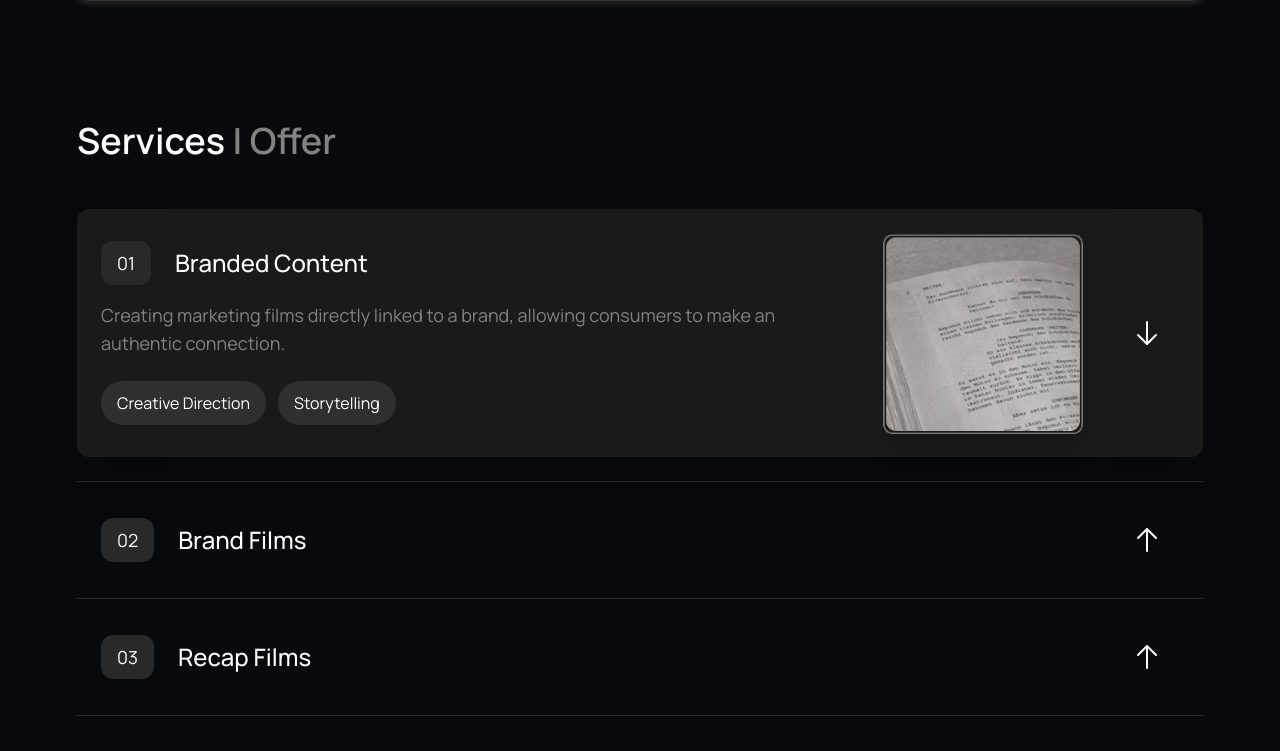
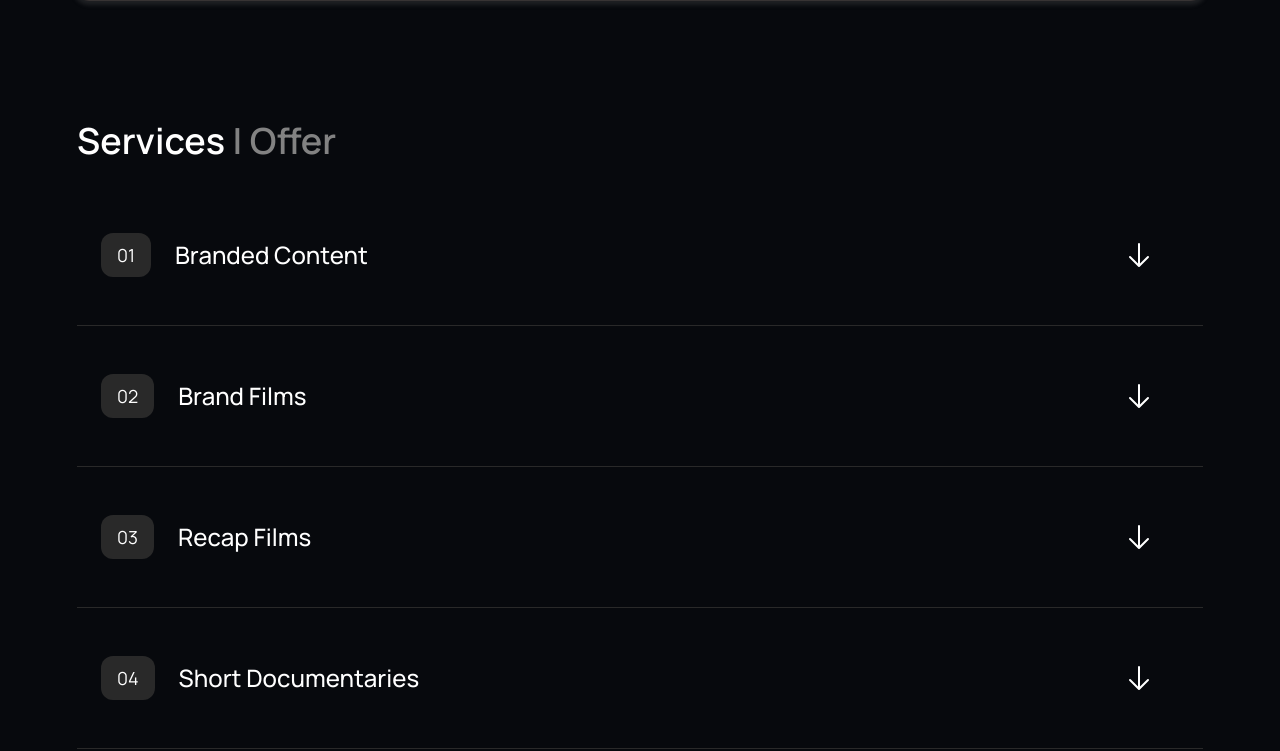
Before and after one commit to asyroful/kp-landing-page, a React (Vite) app: page / in a window 1280 px wide. Shown: the part 1310-2061 px from the top of the page. Built offline with nearby package versions, Linux system fonts and the light colour scheme.

Commit message:
roleback service section

```diff
--- a/src/pages/home/ServiceSection.jsx
+++ b/src/pages/home/ServiceSection.jsx
@@ -1,15 +1,12 @@
 import { useRef, useState } from "react";
-import { motion, AnimatePresence, useScroll, useTransform } from "framer-motion";
-import { ArrowUpIcon, ArrowDownIcon } from "@phosphor-icons/react";
-
-// Asumsikan path dan nama file gambar sudah benar
+import { motion, scale, useScroll, useTransform } from "framer-motion";
 import service01 from "../../assets/image/service-01.png";
 import service02 from "../../assets/image/service-02.png";
 import service03 from "../../assets/image/service-03.png";
 import service04 from "../../assets/image/service-04.png";
 import service05 from "../../assets/image/service-05.png";
+import { ArrowDownIcon, ArrowUpIcon, ArrowUpRightIcon } from "@phosphor-icons/react";
 
-// Data Layanan
 const services = [
   {
     title: "Branded Content",
@@ -48,257 +45,128 @@ const services = [
   },
 ];
 
-// --- Komponen Item Layanan (Accordion) ---
+const AccordionHeader = ({ isOpen, index, title, onClick }) => (
+  <motion.div
+    onClick={onClick}
+    initial={false}
+    animate={
+      isOpen
+        ? { backgroundColor: "#1A1A1A", borderRadius: "0.75rem 0.75rem 0rem 0rem" }
+        : { backgroundColor: "rgba(0,0,0,0)", borderRadius: "0rem" }
+    }
+    transition={{ duration: 0.3, type: "tween" }}
+  >
+    <div
+      className="flex justify-between items-center cursor-pointer transition-all p-3 lg:p-6 mb-0"
+    >
+      <div className="flex items-center gap-6">
+        <motion.div className="bg-[#292929] px-4 py-2 item-center rounded-xl w-fit text-white font-normal text-base lg:text-lg" layout>
+          {String(index + 1).padStart(2, "0")}
+        </motion.div>
+        <motion.div className="text-white text-lg font-medium lg:text-2xl" layout>
+          {title}
+        </motion.div>
+      </div>
+      <motion.span className="flex mr-4 lg:mr-6 items-center justify-end" animate={{ rotate: isOpen ? 0 : 180 }} transition={{ duration: 0.4 }}>
+        <ArrowUpIcon size={32} className="transition-transform duration-300 text-white" />
+      </motion.span>
+    </div>
+  </motion.div>
+);
 
-const ServiceItem = ({ service, index, openIndex, setOpenIndex }) => {
-  const isOpen = openIndex === index;
-  const itemRef = useRef(null);
-
-  // Efek Parallax/Scroll untuk gambar saat terbuka (hanya pada layar besar)
-  const { scrollYProgress } = useScroll({
-    target: itemRef,
-    offset: ["start end", "end start"], // Efek dari saat item masuk hingga keluar dari viewport
-  });
-
-  // Efek geser minor (sedikit bergerak saat scroll)
-  const imageParallaxY = useTransform(scrollYProgress, [0, 1], ["-5%", "5%"]);
-
-  const toggleOpen = () => {
-    setOpenIndex(isOpen ? null : index);
-  };
-
-  const number = String(index + 1).padStart(2, "0");
-
-  return (
-    // Container utama setiap item
+const AccordionContent = ({ isOpen, index, service, onClick }) => (
   <motion.div
-      ref={itemRef}
-      className="border-b border-[#292929] transition-colors duration-300"
-      layout
+    onClick={onClick}
+    className={`overflow-hidden ${isOpen ? "cursor-pointer py-3 lg:py-6" : ""} bg-[#1A1A1A] rounded-b-xl lg:rounded-b-lg px-3 lg:px-6 pt-0 mb-6`}
+    initial={false}
+    animate={isOpen ? { maxHeight: 1000, opacity: 1 } : { maxHeight: 0, opacity: 0 }}
+    transition={{ duration: 0.5, type: "tween" }}
+    style={{ pointerEvents: isOpen ? "auto" : "none" }}
   >
-      {/* Container untuk Desktop/Tablet (Layar Besar) - Tampilan Card Terbuka */}
-      {isOpen && (
     <motion.div
-          key="desktop-expanded"
-          initial={{ opacity: 0, height: 0 }}
-          animate={{ opacity: 1, height: "auto" }}
-          exit={{ opacity: 0, height: 0 }}
-          transition={{ duration: 0.5, type: "tween" }}
-          className="hidden lg:block bg-[#1A1A1A] p-6 rounded-xl shadow-2xl mb-6"
-          layout
+      className="grid grid-cols-3"
+      initial={false}
+      animate={isOpen ? { opacity: 1, y: 0 } : { opacity: 0, y: 20 }}
+      transition={{ duration: 0.4, delay: isOpen ? 0.1 : 0 }}
     >
-          <div className="flex justify-between items-center gap-10">
-            {/* Konten Kiri (Deskripsi dan Tags) */}
-            <div className="flex-1">
-              <div className="flex items-center gap-6 mb-4">
-                <div className="bg-[#292929] px-4 py-2 rounded-xl text-white font-normal text-lg">
-                  {number}
+      <div className="col-span-3 lg:col-span-2">
+        <div className="mb-8">
+          <div className="text-base lg:text-lg text-[#828282] text-normal">{service.description}</div>
         </div>
-                <h3 className="text-white text-2xl font-medium">
-                  {service.title}
-                </h3>
-              </div>
-              <p className="text-lg text-[#828282] mb-6">
-                {service.description}
-              </p>
-              <div className="flex flex-wrap gap-3">
+        <div className="mt-6 text-center flex flex-wrap gap-3 overflow-x-auto whitespace-nowrap md:grid md:grid-cols-2 md:whitespace-normal md:overflow-visible lg:flex lg:flex-wrap lg:gap-3 lg:grid-cols-none">
           {service.tags.map((tag, tagIndex) => (
-                  <motion.span
+            <motion.div
               key={tagIndex}
-                    className="rounded-3xl bg-[#2F2F2F] px-4 py-[10px] text-white text-base font-normal"
-                    initial={{ opacity: 0, y: 10 }}
-                    animate={{ opacity: 1, y: 0 }}
-                    transition={{ duration: 0.3, delay: tagIndex * 0.05 }}
+              className="rounded-3xl bg-[#2F2F2F] px-3 py-[10px] text-white text-sm lg:text-base font-normal"
+              initial={false}
+              animate={isOpen ? { opacity: 1, x: 0 } : { opacity: 0, x: 20 }}
+              transition={{ duration: 0.3, delay: isOpen ? 0.2 + tagIndex * 0.05 : 0 }}
             >
               {tag}
-                  </motion.span>
+            </motion.div>
           ))}
         </div>
-            </div>
-
-            {/* Konten Kanan (Gambar) */}
-            <div className="flex items-center gap-12 mr-4">
-              <motion.div
-                className="w-full max-w-[200px] relative overflow-hidden rounded-lg shadow-xl shrink-0"
-                style={{ y: imageParallaxY }} // Terapkan Parallax Y
-              >
-                <img
-                  src={service.image}
-                  alt={service.title}
-                  className="w-full object-cover rounded-lg"
-                />
-              </motion.div>
-              <motion.div
-                onClick={toggleOpen}
-                className="cursor-pointer"
-                animate={{ rotate: isOpen ? 180 : 0 }}
-                transition={{ duration: 0.4 }}
-              >
-                <ArrowUpIcon size={32} className="text-white transition-transform duration-300" />
-              </motion.div>
-            </div>
-          </div>
-        </motion.div>
-      )}
-
-      {/* Container untuk Semua Ukuran (Header Accordion/Judul) */}
-      <motion.div
-        key="header"
-        onClick={toggleOpen}
-        className={`flex justify-between items-center cursor-pointer transition-all p-3 my-2 lg:my-3 lg:p-6 ${
-          isOpen && "hidden"
-        }`} // Sembunyikan Header di desktop jika terbuka
-        initial={false}
-        animate={
-          isOpen && window.innerWidth < 1024 // Hanya untuk mobile/tablet
-            ? { backgroundColor: "#1A1A1A", borderRadius: "0.75rem" }
-            : { backgroundColor: "rgba(0,0,0,0)", borderRadius: "0rem" }
-        }
-        transition={{ duration: 0.4 }}
-        layout
-      >
-        <div className="flex items-center gap-6">
-          <motion.div
-            className="bg-[#292929] px-4 py-2 rounded-xl w-fit text-white font-normal text-base md:text-lg"
-            layout="position"
-          >
-            {number}
-          </motion.div>
-          <h3
-            className="text-white text-lg font-medium md:text-2xl"
-          >
-            {service.title}
-          </h3>
-        </div>
-        <motion.span
-          className="flex items-center justify-end mr-4"
-          animate={{ rotate: isOpen ? 0 : 180 }}
-          transition={{ duration: 0.4 }}
-        >
-          {/* Ganti ikon berdasarkan status open/closed */}
-          {isOpen ? (
-            <ArrowUpIcon size={32} className="transition-transform duration-300 text-white" />
-          ) : (
-            <ArrowDownIcon size={32} className="transition-transform duration-300 text-white" />
-          )}
-        </motion.span>
-      </motion.div>
-
-      {/* Container untuk Mobile/Tablet (Konten Accordion) */}
-      <AnimatePresence initial={false}>
         {isOpen && (
-          <motion.div
-            key="mobile-expanded"
-            className="lg:hidden px-4 py-4 md:px-6 md:py-0 bg-[#1A1A1A] rounded-xl mb-6"
-            initial="collapsed"
-            animate="open"
-            exit="collapsed"
-            variants={{
-              open: { opacity: 1, height: "auto" },
-              collapsed: { opacity: 0, height: 0 },
-            }}
-            onClick={toggleOpen}
-            transition={{ duration: 0.5, ease: [0.04, 0.62, 0.23, 0.98] }}
-            layout
-          >
-            <div className="w-full">
+          <div className="py-4 w-full lg:hidden">
             <motion.img
               src={service.image}
-                className="w-full h-auto object-cover rounded-lg"
-                alt={service.title}
-                initial={{ opacity: 0, scale: 0.95 }}
-                animate={{ opacity: 1, scale: 1 }}
-                transition={{ duration: 0.4, delay: 0.4 }}
+              className="w-full"
+              alt=""
+              initial={false}
+              animate={isOpen ? { opacity: 1, scale: 1 } : { opacity: 0, scale: 0.95 }}
+              transition={{ duration: 0.4, delay: isOpen ? 0.15 : 0 }}
             />
           </div>
-            <div className="flex justify-between items-center mt-4">
-              <div className="flex items-center gap-6">
-                <motion.div
-                  className="bg-[#292929] px-3 py-[10px] rounded-xl w-fit text-white font-normal text-base md:text-lg"
-                  layout="position"
-                >
-                  {number}
-                </motion.div>
-                <motion.h3
-                  className="text-white text-lg font-medium md:text-2xl"
-                  layout="position"
-                >
-                  {service.title}
-                </motion.h3>
+        )}
       </div>
-              <motion.span
-                className="flex items-center justify-end mr-4"
-                animate={{ rotate: isOpen ? 0 : 180 }}
-                transition={{ duration: 0.4 }}
-              >
-                {/* Ganti ikon berdasarkan status open/closed */}
-                {isOpen ? (
-                  <ArrowDownIcon size={32} className="transition-transform duration-300 text-white" />
-                ) : (
-                  <ArrowUpIcon size={32} className="transition-transform duration-300 text-white" />
-                )}
-              </motion.span>
-            </div>
-            <motion.div
-              className="pt-6"
-              initial={{ opacity: 0, y: -20 }}
-              animate={{ opacity: 1, y: 0 }}
-              transition={{ duration: 0.3, delay: 0.2 }}
-            >
-              <p className="text-base md:text-lg text-[#828282] mb-6">
-                {service.description}
-              </p>
-              <div className="flex flex-wrap gap-3">
-                {service.tags.map((tag, tagIndex) => (
-                  <motion.span
-                    key={tagIndex}
-                    className="rounded-3xl bg-[#2F2F2F] px-4 py-[10px] text-white text-sm md:text-base font-normal"
-                    initial={{ opacity: 0, x: -20 }}
-                    animate={{ opacity: 1, x: 0 }}
-                    transition={{ duration: 0.3, delay: 0.3 + tagIndex * 0.05 }}
-                  >
-                    {tag}
-                  </motion.span>
-                ))}
+      <div className="hidden lg:flex items-center justify-end mr-5 text-white">
+        <motion.img
+          src={service.image}
+          alt=""
+          initial={false}
+          animate={isOpen ? { opacity: 1, scale: 1 } : { opacity: 0, scale: 0.95 }}
+          transition={{ duration: 0.4, delay: isOpen ? 0.15 : 0 }}
+        />
       </div>
     </motion.div>
   </motion.div>
-        )}
-      </AnimatePresence>
-    </motion.div>
 );
-};
-
 
 const ServiceSection = () => {
-  const [openIndex, setOpenIndex] = useState(0);
+  const ref = useRef(null);
+  const { scrollYProgress } = useScroll({ target: ref, offset: ["start end", "end start"] });
+  const y = useTransform(scrollYProgress, [0, 1], ["-10%", "10%"]);
+  const [openIndex, setOpenIndex] = useState(null);
 
   return (
-    <section id="services" className="pt-10 pb-20 bg-[#07090D] scroll-mt-24">
-      <div className="container mx-auto px-4 md:px-0">
+    <section id="services" ref={ref} className="pt-10 pb-20 bg-[#07090D] scroll-mt-24">
+      <div className="container mx-auto px-10 md:px-8 lg:px-0">
         {/* Section Title */}
-        <motion.div
-          initial={{ opacity: 0, y: 20 }}
-          whileInView={{ opacity: 1, y: 0 }}
-          viewport={{ once: true, amount: 0.5 }}
-          transition={{ duration: 0.5 }}
-          className="text-2xl md:text-4xl font-semibold mb-12 text-white"
-        >
+        <div className="text-2xl md:text-4xl font-semibold mb-12 text-white">
           Services <span className="text-[#828282]">| Offer</span>
-        </motion.div>
-
-        {/* Daftar Layanan */}
-        <div>
-          {services.map((service, index) => (
-            <ServiceItem
-              key={index}
+        </div>
+        {services.map((service, index) => {
+          const isOpen = openIndex === index;
+          return (
+            <div key={index}>
+              <AccordionHeader
+                isOpen={isOpen}
+                index={index}
+                title={service.title}
+                image={service.image}
+                onClick={() => setOpenIndex(isOpen ? null : index)}
+              />
+              <AccordionContent
+                isOpen={isOpen}
+                index={index}
                 service={service}
-              index={index}
-              openIndex={openIndex}
-              setOpenIndex={setOpenIndex}
+                onClick={() => setOpenIndex(isOpen ? null : index)}
               />
-          ))}
+              {/* Divider except last */}
+              {index !== services.length - 1 && <hr className="border-[#292929] mb-6" />}
             </div>
+          );
+        })}
       </div>
     </section>
   );
```
Lines whose indentation alone changed are shown as unchanged.
